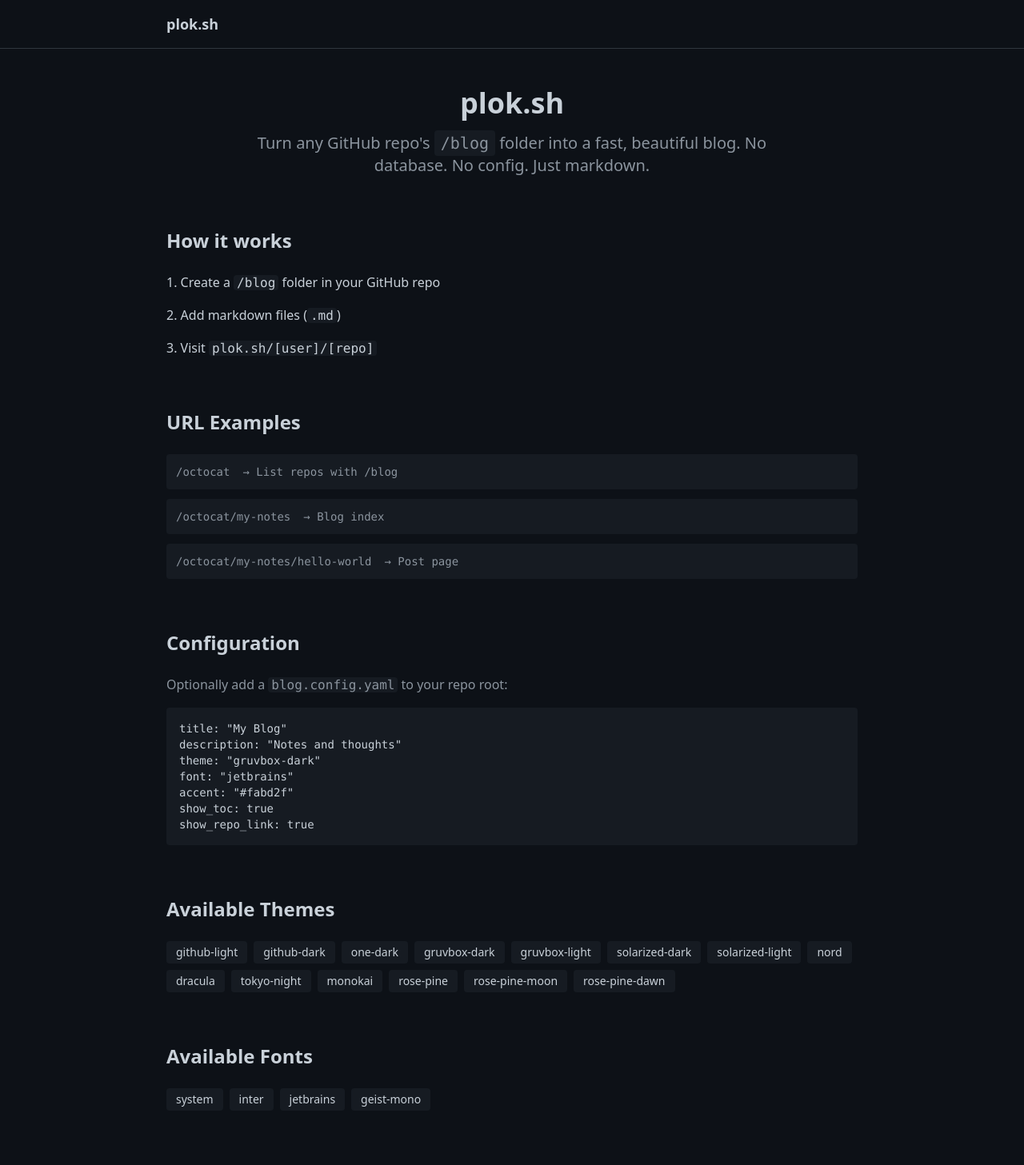
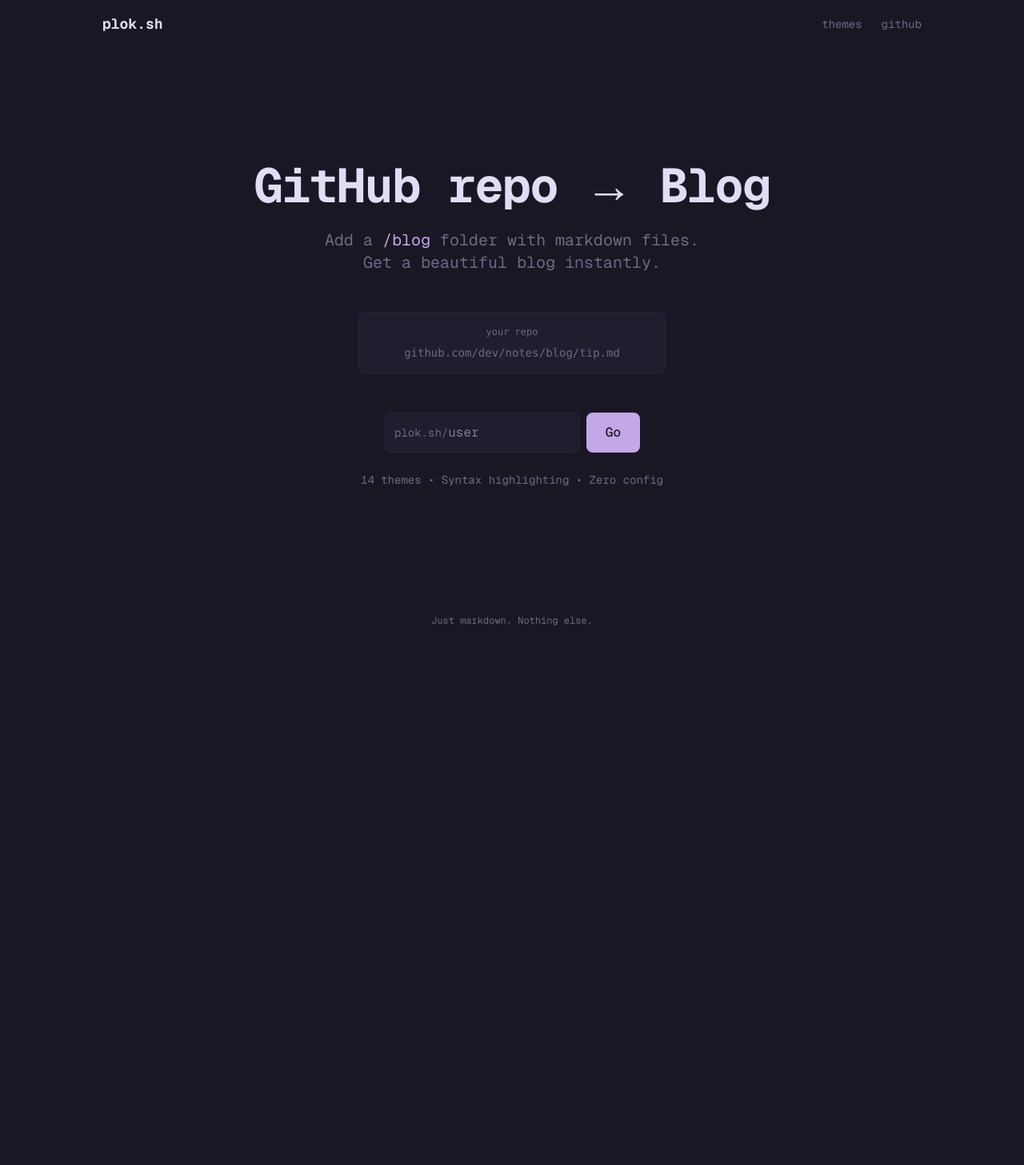
Before and after one commit to skolhustick/plok.sh, a Next.js app: page / in a window 1280 px wide. Shown: the top 1457 px of the page at 80% size. After the commit the page ends 800 px from the top, so only its background shows below. Built offline with nearby package versions, Linux system fonts and the light colour scheme.

Commit message:
Update theme and redesign homepage UI
Changed default theme to 'rose-pine' and font to 'geist-mono' in layout. Refactored homepage with a new animated URL example, simplified instructions, and a modernized layout for improved user experience.

```diff
--- a/app/layout.tsx
+++ b/app/layout.tsx
@@ -28,7 +28,7 @@
   children: React.ReactNode;
 }>) {
   return (
-    <html lang="en" data-theme="github-dark" data-font="system">
+    <html lang="en" data-theme="rose-pine" data-font="geist-mono">
       <body
         className={`${inter.variable} ${jetbrainsMono.variable} ${geistMono.variable} antialiased`}
       >
--- a/app/page.tsx
+++ b/app/page.tsx
@@ -1,13 +1,34 @@
 'use client';
 
-import { Shell } from '@/components/Shell';
-import { THEME_LIST, FONT_LIST } from '@/lib/themes';
+import { useState, useEffect } from 'react';
 import { useRouter } from 'next/navigation';
-import { useState } from 'react';
+import Link from 'next/link';
+
+const examples = [
+  { github: 'github.com/you/repo/blog/post.md', plok: 'plok.sh/you/repo/post' },
+  { github: 'github.com/dev/notes/blog/tip.md', plok: 'plok.sh/dev/notes/tip' },
+  { github: 'github.com/jane/til/blog/rust.md', plok: 'plok.sh/jane/til/rust' },
+];
 
 export default function Home() {
   const router = useRouter();
   const [username, setUsername] = useState('');
+  const [exampleIndex, setExampleIndex] = useState(0);
+  const [isPlok, setIsPlok] = useState(false);
+
+  useEffect(() => {
+    const interval = setInterval(() => {
+      setIsPlok((prev) => {
+        if (prev) {
+          // Was showing plok, switch to next github
+          setExampleIndex((i) => (i + 1) % examples.length);
+          return false;
+        }
+        return true;
+      });
+    }, 2000);
+    return () => clearInterval(interval);
+  }, []);
 
   const handleSubmit = (e: React.FormEvent) => {
     e.preventDefault();
@@ -16,127 +37,103 @@
     }
   };
 
+  const current = examples[exampleIndex];
+
   return (
-    <Shell>
-      <div className="max-w-4xl mx-auto px-4 py-12">
+    <div
+      className="min-h-screen flex flex-col bg-[var(--bg)] text-[var(--fg)]"
+      style={{ fontFamily: 'var(--font-body)' }}
+      data-theme="rose-pine"
+      data-font="geist-mono"
+    >
+      {/* Header */}
+      <header className="px-6 py-4">
+        <div className="max-w-5xl mx-auto flex items-center justify-between">
+          <span className="font-bold text-lg">plok.sh</span>
+          <nav className="flex items-center gap-6 text-sm">
+            <Link href="/themes" className="text-[var(--muted)] hover:text-[var(--fg)] transition-colors">
+              themes
+            </Link>
+            <a
+              href="https://github.com/skolhustick/plok.sh"
+              target="_blank"
+              rel="noopener noreferrer"
+              className="text-[var(--muted)] hover:text-[var(--fg)] transition-colors"
+            >
+              github
+            </a>
+          </nav>
+        </div>
+      </header>
+
       {/* Hero */}
-        <section className="text-center mb-16">
-          <h1 className="text-4xl font-bold text-[var(--fg)] mb-4">
-            plok.sh
+      <main className="flex-1 flex items-center justify-center px-6">
+        <div className="max-w-3xl w-full text-center">
+          <h1 className="text-5xl md:text-6xl font-bold mb-6 tracking-tight">
+            GitHub repo → Blog
           </h1>
-          <p className="text-xl text-[var(--muted)] max-w-2xl mx-auto">
-            Turn any GitHub repo&apos;s <code className="bg-[var(--code-bg)] px-2 py-1 rounded">/blog</code> folder
-            into a fast, beautiful blog. No database. No config. Just markdown.
+
+          <p className="text-xl text-[var(--muted)] mb-12 max-w-xl mx-auto">
+            Add a <code className="text-[var(--accent)]">/blog</code> folder with markdown files.
+            <br />
+            Get a beautiful blog instantly.
           </p>
-        </section>
 
-        {/* How it works */}
-        <section className="mb-16">
-          <h2 className="text-2xl font-bold text-[var(--fg)] mb-6">How it works</h2>
-          <div className="space-y-4 text-[var(--fg)]">
-            <p>
-              1. Create a <code className="bg-[var(--code-bg)] px-1 rounded">/blog</code> folder in your GitHub repo
-            </p>
-            <p>
-              2. Add markdown files (<code className="bg-[var(--code-bg)] px-1 rounded">.md</code>)
-            </p>
-            <p>
-              3. Visit <code className="bg-[var(--code-bg)] px-1 rounded">plok.sh/[user]/[repo]</code>
-            </p>
+          {/* URL Animation */}
+          <div className="mb-12 px-4">
+            <div className="p-4 bg-[var(--code-bg)] rounded-lg border border-[var(--border)] font-mono text-center max-w-sm mx-auto">
+              <div className="text-xs text-[var(--muted)] mb-2">
+                {isPlok ? '✨ your blog' : 'your repo'}
               </div>
-        </section>
-
-        {/* URL Examples */}
-        <section className="mb-16">
-          <h2 className="text-2xl font-bold text-[var(--fg)] mb-6">URL Examples</h2>
-          <div className="space-y-3 font-mono text-sm">
-            <div className="p-3 bg-[var(--code-bg)] rounded">
-              <span className="text-[var(--muted)]">/octocat</span>
-              <span className="text-[var(--muted)] ml-4">→ List repos with /blog</span>
-            </div>
-            <div className="p-3 bg-[var(--code-bg)] rounded">
-              <span className="text-[var(--muted)]">/octocat/my-notes</span>
-              <span className="text-[var(--muted)] ml-4">→ Blog index</span>
-            </div>
-            <div className="p-3 bg-[var(--code-bg)] rounded">
-              <span className="text-[var(--muted)]">/octocat/my-notes/hello-world</span>
-              <span className="text-[var(--muted)] ml-4">→ Post page</span>
+              <div
+                className={`text-sm transition-all duration-500 ${
+                  isPlok ? 'text-[var(--accent)]' : 'text-[var(--muted)]'
+                }`}
+              >
+                {isPlok ? current.plok : current.github}
               </div>
             </div>
-        </section>
-
-        {/* Config */}
-        <section className="mb-16">
-          <h2 className="text-2xl font-bold text-[var(--fg)] mb-6">Configuration</h2>
-          <p className="text-[var(--muted)] mb-4">
-            Optionally add a <code className="bg-[var(--code-bg)] px-1 rounded">blog.config.yaml</code> to your repo root:
-          </p>
-          <pre className="p-4 bg-[var(--code-bg)] rounded overflow-x-auto text-sm">
-{`title: "My Blog"
-description: "Notes and thoughts"
-theme: "gruvbox-dark"
-font: "jetbrains"
-accent: "#fabd2f"
-show_toc: true
-show_repo_link: true`}
-          </pre>
-        </section>
-
-        {/* Themes */}
-        <section className="mb-16">
-          <h2 className="text-2xl font-bold text-[var(--fg)] mb-6">Available Themes</h2>
-          <div className="flex flex-wrap gap-2">
-            {THEME_LIST.map((theme) => (
-              <span
-                key={theme}
-                className="px-3 py-1 bg-[var(--code-bg)] rounded text-sm text-[var(--fg)]"
-              >
-                {theme}
-              </span>
-            ))}
           </div>
-        </section>
-
-        {/* Fonts */}
-        <section className="mb-16">
-          <h2 className="text-2xl font-bold text-[var(--fg)] mb-6">Available Fonts</h2>
-          <div className="flex flex-wrap gap-2">
-            {FONT_LIST.map((font) => (
-              <span
-                key={font}
-                className="px-3 py-1 bg-[var(--code-bg)] rounded text-sm text-[var(--fg)]"
-              >
-                {font}
-              </span>
-            ))}
-          </div>
-        </section>
 
           {/* CTA */}
-        <section className="text-center">
-          <p className="text-[var(--muted)] mb-4">
-            Ready to try? Enter a GitHub username to explore their blogs:
-          </p>
+          <div className="px-6">
             <form
               onSubmit={handleSubmit}
-            className="flex gap-2 max-w-md mx-auto"
+              className="flex gap-2 max-w-xs mx-auto"
             >
+              <div className="flex-1 flex items-center bg-[var(--code-bg)] rounded-lg border border-[var(--border)] px-3">
+                <span className="text-[var(--muted)] text-sm shrink-0">plok.sh/</span>
                 <input
                   type="text"
                   value={username}
                   onChange={(e) => setUsername(e.target.value)}
-              placeholder="github-username"
-              className="flex-1 px-4 py-2 rounded border border-[var(--border)] bg-[var(--bg)] text-[var(--fg)] focus:outline-none focus:border-[var(--accent)]"
+                  placeholder="user"
+                  className="w-full min-w-0 py-3 bg-transparent text-[var(--fg)] focus:outline-none"
               />
+            </div>
             <button
               type="submit"
-              className="px-6 py-2 bg-[var(--accent)] text-[var(--bg)] rounded font-medium hover:opacity-90 transition-opacity"
+              className="px-6 py-3 bg-[var(--accent)] text-[var(--bg)] rounded-lg font-medium hover:opacity-90 transition-opacity shrink-0"
             >
               Go
             </button>
           </form>
-        </section>
           </div>
-    </Shell>
+
+          <p className="mt-6 text-sm text-[var(--muted)] px-4">
+            <Link href="/themes" className="hover:text-[var(--accent)] transition-colors">14 themes</Link>
+            {' • '}
+            <span>Syntax highlighting</span>
+            {' • '}
+            <span>Zero config</span>
+          </p>
+        </div>
+      </main>
+
+      {/* Footer */}
+      <footer className="px-6 py-4 text-center text-xs text-[var(--muted)]">
+        Just markdown. Nothing else.
+      </footer>
+    </div>
   );
 }
```
Lines whose indentation alone changed are shown as unchanged.
